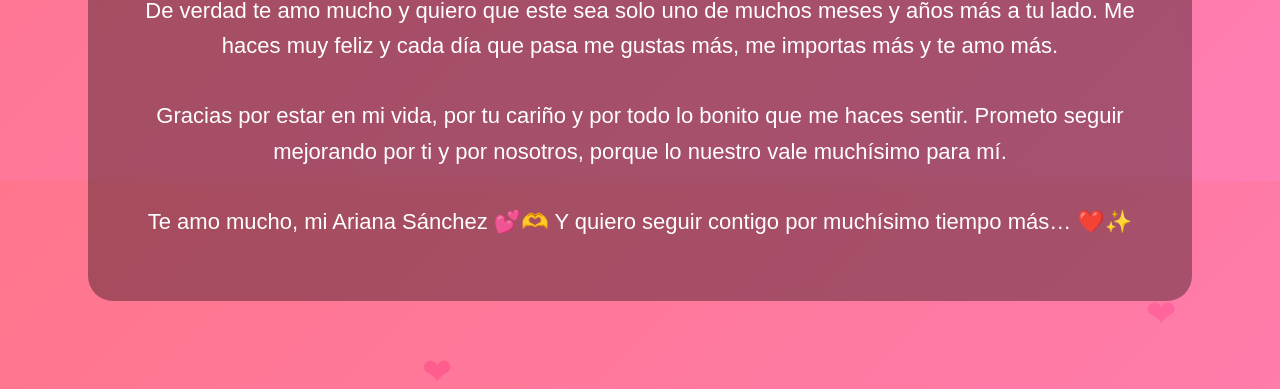
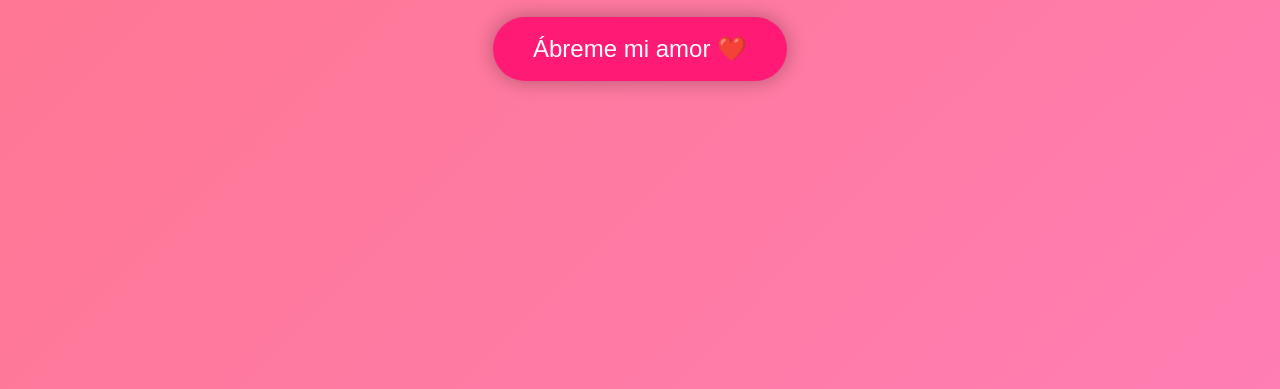
Before and after one commit to DandeAri/carta-para-mi-amor3, a plain HTML site: page index.html in a window 1280 px wide. Shown: the part 411-800 px from the top of the page. Drawn offline with Linux system fonts and the light colour scheme.

Commit message:
Update index.html

```diff
--- a/index.html
+++ b/index.html
@@ -14,6 +14,35 @@ body{
     text-align:center;
 }
 
+/* 🌸 Pantalla inicial */
+#inicio{
+    position:fixed;
+    width:100%;
+    height:100vh;
+    background: linear-gradient(135deg,#ff758c,#ff7eb3);
+    display:flex;
+    flex-direction:column;
+    justify-content:center;
+    align-items:center;
+    z-index:10;
+}
+
+.boton{
+    padding:18px 40px;
+    font-size:24px;
+    border:none;
+    border-radius:40px;
+    background:#ff1a75;
+    color:white;
+    cursor:pointer;
+    box-shadow:0 0 20px rgba(0,0,0,0.3);
+    transition:0.3s;
+}
+
+.boton:hover{
+    transform:scale(1.1);
+}
+
 /* ✨ Carta */
 .carta{
     position:relative;
@@ -24,6 +53,7 @@ body{
     width:80%;
     border-radius:25px;
     backdrop-filter: blur(6px);
+    display:none;
 }
 
 /* 💞 Nombre animado */
@@ -60,14 +90,20 @@ p{
 
 <body>
 
-<!-- 💜 BTS - Boy With Luv (música automática) -->
-<iframe width="0" height="0"
-src="https://www.youtube.com/embed/XsX3ATc3FbA?autoplay=1&loop=1&playlist=XsX3ATc3FbA"
+<!-- 💜 Pantalla inicial -->
+<div id="inicio">
+    <h1>💌 Tengo algo para ti 💌</h1>
+    <button class="boton" onclick="abrirCarta()">Ábreme mi amor ❤️</button>
+</div>
+
+<!-- 🎵 BTS -->
+<iframe id="musica" width="0" height="0"
+src=""
 frameborder="0"
 allow="autoplay">
 </iframe>
 
-<div class="carta">
+<div class="carta" id="carta">
 <h1>Para Ti, Mi Niña Hermosa ❤️</h1>
 
 <p>
@@ -84,19 +120,26 @@ Y quiero seguir contigo por muchísimo tiempo más… ❤️✨
 </div>
 
 <script>
+function abrirCarta(){
+    document.getElementById("inicio").style.display="none";
+    document.getElementById("carta").style.display="block";
+
+    // 🎵 activar BTS
+    document.getElementById("musica").src =
+    "https://www.youtube.com/embed/XsX3ATc3FbA?autoplay=1&loop=1&playlist=XsX3ATc3FbA";
+}
+
 function crearCorazon(){
-    const corazon = document.createElement("div");
+    const corazon=document.createElement("div");
     corazon.classList.add("corazon");
-    corazon.innerHTML = "❤";
-    corazon.style.left = Math.random()*100 + "vw";
-    corazon.style.fontSize = (Math.random()*25 + 20) + "px";
+    corazon.innerHTML="❤";
+    corazon.style.left=Math.random()*100+"vw";
+    corazon.style.fontSize=(Math.random()*25+20)+"px";
     document.body.appendChild(corazon);
 
-    setTimeout(()=>{
-        corazon.remove();
-    },6000);
+    setTimeout(()=>{corazon.remove();},6000);
 }
-setInterval(crearCorazon, 400);
+setInterval(crearCorazon,400);
 </script>
 
 </body>
```
